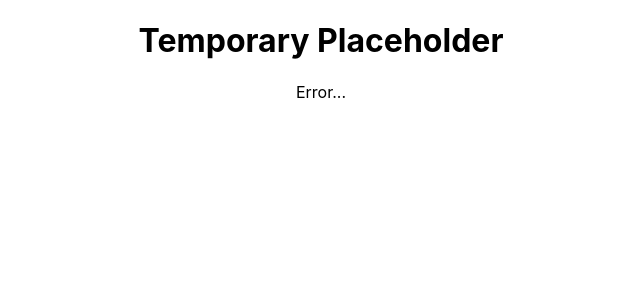
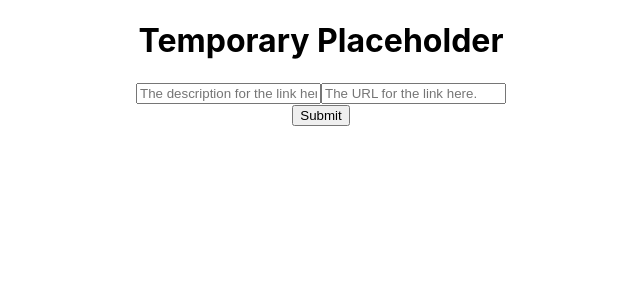
Before and after one commit to BaoPham92/RAND-P_FullStack-App, a React (Create React App) app in the folder view/: page /create in a window 1280 px wide. Shown: the top 300 px of the page, without its empty margins (319-959 px from the left). Built offline with nearby package versions, Linux system fonts and the light colour scheme.

Commit message:
Created mutation (CreateLink) component for POST to database

```diff
--- a/view/src/components/App.js
+++ b/view/src/components/App.js
@@ -1,16 +1,15 @@
 import React, { Component } from 'react'
+import CreateLink from './CreateLink'
 import LinkList from './LinkList'
 import '../styles/App.css'
 
-class App extends Component {
+export default class App extends Component {
   render() {
     return (
       <div className='App'>
       <h1>Temporary Placeholder</h1>
-      <LinkList/>
+        <CreateLink />
       </div>
     );
   }
 }
-
-export default App;
--- a/view/src/components/Link.js
+++ b/view/src/components/Link.js
@@ -1,6 +1,6 @@
 import React, { Component } from 'react'
 
-class Link extends Component {
+export default class Link extends Component {
     render() {
         return (
             <div>
@@ -11,5 +11,3 @@ class Link extends Component {
         )
     }
 }
-
-export default Link
--- a/view/src/components/LinkList.js
+++ b/view/src/components/LinkList.js
@@ -16,7 +16,7 @@ const FEED_QUERY = gql`
   }
 `
 
-class LinkList extends Component {
+export default class LinkList extends Component {
     render() {
 
         return (
@@ -38,5 +38,3 @@ class LinkList extends Component {
         )
     }
 }
-
-export default LinkList
--- a/view/src/components/createLink.js
+++ b/view/src/components/createLink.js
@@ -1,33 +1,47 @@
 import React, { Component } from 'react'
+import { Mutation } from 'react-apollo'
+import gql from 'graphql-tag'
 
-class CreateLink extends Component {
-    constructor() {
-        this.state = {
+const POST_MUTATION = gql`
+    mutation PostMutation($description: String!, $url: String!) {
+        post(description: $description, url: $url) {
+            id
+            createdAt
+            url
+            description
+        }
+    }
+`
+
+export default class CreateLink extends Component {
+    state = {
         url: '',
         description: ''
     }
-    }
 
     render() {
+        const { description, url } = this.state
         return (
-            <div className={'createLink'}>
+            <div className='createLink'>
+                <div className='inputContainer'>
                     <input
                         type='text'
                         placeholder='The description for the link here.'
-                    value={this.description}
-                    onChange={ (e) => this.setState({ description: e.target.value }) }
+                        value={description}
+                        onChange={e => this.setState({ description: e.target.value })}
                     />
 
                     <input
                         type='text'
                         placeholder='The URL for the link here.'
-                    value={this.url}
-                    onChange={ e => this.setState({ url: e.target.value }) }
+                        value={url}
+                        onChange={e => this.setState({ url: e.target.value })}
                     />
-
-                {/* Adjust onSubmit for mutations */}
-                <button>Submit</button>
                 </div>
+                    <Mutation mutation={POST_MUTATION} variables={{description, url}}>
+                        {postMutation => <button onClick={postMutation}>Submit</button>}
+                    </Mutation>
+            </div >
         )
     }
 }
```
Lines whose indentation alone changed are shown as unchanged.
